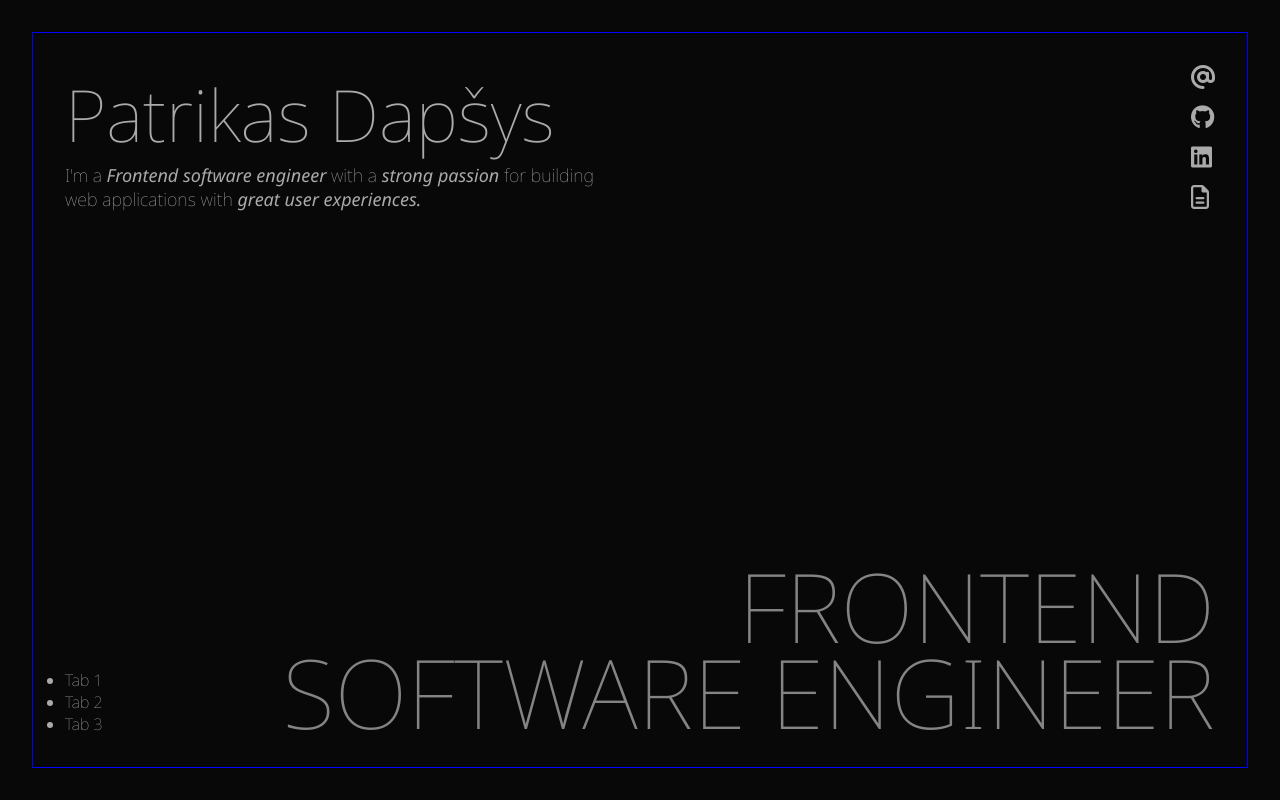
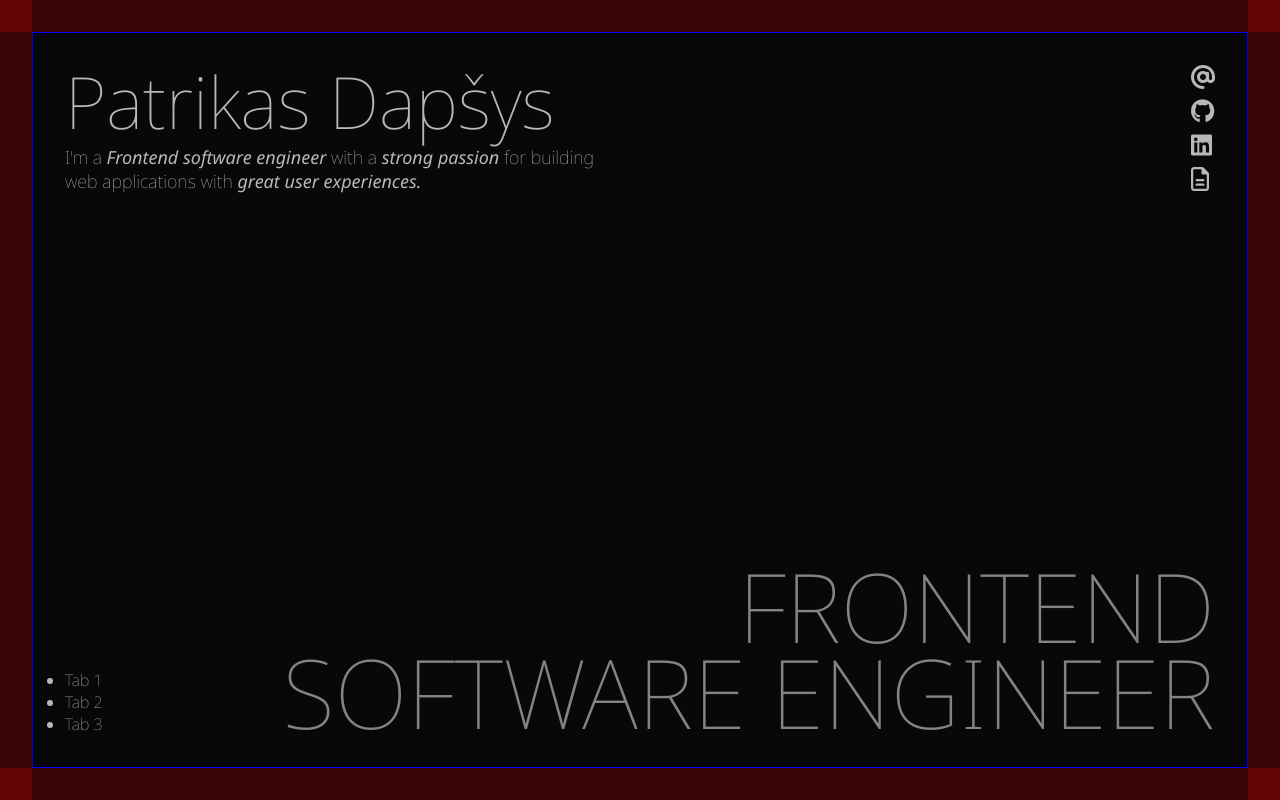
Before and after one commit to PatrikasDapsys/portfolio-2025, a Vue app: page / in a window 1280 px wide. Built offline with nearby package versions, Linux system fonts and the light colour scheme.

Commit message:
Hero content section

```diff
--- a/src/components/Mask.vue
+++ b/src/components/Mask.vue
@@ -1,5 +1,5 @@
 <template>
-  <div class="mask">s</div>
+  <div class="mask" :style="maskStyles"></div>
 </template>
 
 <script setup lang="ts">
@@ -13,19 +13,14 @@ const props = defineProps<{
   heightMeasurement: MeasurementsEnum
 }>()
 
-const unitMap: Record<MeasurementsEnum, MeasurementsEnum> = {
-  [MeasurementsEnum.PERCENTAGE]: MeasurementsEnum.PERCENTAGE,
-  [MeasurementsEnum.PX]: MeasurementsEnum.PX,
+const formatMeasurement = (value: number, measurement: MeasurementsEnum) => {
+  return `${value}${measurement}`
 }
 
-const formatMeasurement = (value: number, measurement: MeasurementsEnum) => {
-  const unit = unitMap[measurement]
-
-  return unit ? `${value}${unit}` : null
-}
-
-const formattedWidth = computed(() => formatMeasurement(props.width, props.widthMeasurement))
-const formattedHeight = computed(() => formatMeasurement(props.height, props.heightMeasurement))
+const maskStyles = computed(() => ({
+  width: formatMeasurement(props.width, props.widthMeasurement),
+  height: formatMeasurement(props.height, props.heightMeasurement),
+}))
 </script>
 
 <style scoped lang="scss">
@@ -33,13 +28,10 @@ const formattedHeight = computed(() => formatMeasurement(props.height, props.hei
 @use '../styles/partials/colors';
 
 .mask {
-  background-color: colors.$base-background-color;
-  border: 1px solid red;
+  /* background-color: colors.$base-background-color; */
+  background-color: red;
+  opacity: 0.2;
   z-index: z-index.$mask-z-index;
-  width: v-bind(formattedWidth);
-  height: v-bind(formattedHeight);
   position: absolute;
-  top: 0;
-  left: 0;
 }
 </style>
--- /dev/null
+++ b/src/data/heroPopupData.ts
@@ -0,0 +1,40 @@
+const EMAIL_POPUP_CLASS = 'fa-solid fa-at'
+const EMAIL_POPUP_LINK = 'mailto:me@patrikasdapsys.com'
+const EMAIL_POPUP_TEXT = 'me@patrikasdapsys.com'
+
+const GITHUB_POPUP_CLASS = 'fa-brands fa-github'
+const GITHUB_POPUP_LINK = 'https://github.com/PatrikasDapsys/'
+const GITHUB_POPUP_TEXT = 'GitHub Profile'
+
+const LINKEDIN_POPUP_CLASS = 'fa-brands fa-linkedin'
+const LINKEDIN_POPUP_LINK = 'https://www.linkedin.com/in/patrikas-dapsys/'
+const LINKEDIN_POPUP_TEXT = 'LinkedIn Profile'
+
+const RESUME_POPUP_CLASS = 'fa-regular fa-file-lines'
+const RESUME_POPUP_LINK = ''
+const RESUME_POPUP_TEXT = 'Resume (Outdated)'
+
+const popupData = [
+  {
+    iconClass: EMAIL_POPUP_CLASS,
+    link: EMAIL_POPUP_LINK,
+    hoverText: EMAIL_POPUP_TEXT,
+  },
+  {
+    iconClass: GITHUB_POPUP_CLASS,
+    link: GITHUB_POPUP_LINK,
+    hoverText: GITHUB_POPUP_TEXT,
+  },
+  {
+    iconClass: LINKEDIN_POPUP_CLASS,
+    link: LINKEDIN_POPUP_LINK,
+    hoverText: LINKEDIN_POPUP_TEXT,
+  },
+  {
+    iconClass: RESUME_POPUP_CLASS,
+    link: RESUME_POPUP_LINK,
+    hoverText: RESUME_POPUP_TEXT,
+  },
+]
+
+export { popupData }
--- a/src/pages/hero/Hero.vue
+++ b/src/pages/hero/Hero.vue
@@ -10,26 +10,14 @@
         </p>
       </div>
       <ul class="hero-page__popups">
-        <li>
-          <Popup
-            iconClass="fa-solid fa-at"
-            link="mailto:me@patrikasdapsys.com"
-            hover-text="me@patrikasdapsys.com"
-          />
-        </li>
-        <li>
-          <i class="hero-page__popup fa-brands fa-github"></i>
-        </li>
-        <li>
-          <i class="hero-page__popup fa-brands fa-linkedin"></i>
-        </li>
-        <li>
-          <i class="hero-page__popup fa-regular fa-file-lines"></i>
+        <li v-for="entry in popupData">
+          <Popup :iconClass="entry.iconClass" :link="entry.link" :hoverText="entry.hoverText" />
         </li>
       </ul>
     </div>
     <div class="hero-page__section">
       <ul class="hero-page__links">
+        <!-- TODO -->
         <li>Tab 1</li>
         <li>Tab 2</li>
         <li>Tab 3</li>
@@ -39,12 +27,34 @@
         software engineer
       </h2>
     </div>
-    <!-- <Mask
-      :width="maskWidth"
-      :height="maskHeight"
+    <Mask
+      class="hero-page__mask--left"
+      :width="maskWidthVertical"
+      :height="maskHeightVertical"
       :width-measurement="MeasurementsEnum.PX"
       :height-measurement="MeasurementsEnum.PERCENTAGE"
-    /> -->
+    />
+    <Mask
+      class="hero-page__mask--right"
+      :width="maskWidthVertical"
+      :height="maskHeightVertical"
+      :width-measurement="MeasurementsEnum.PX"
+      :height-measurement="MeasurementsEnum.PERCENTAGE"
+    />
+    <Mask
+      class="hero-page__mask--top"
+      :width="maskWidthHorizontal"
+      :height="maskHeightHorizontal"
+      :width-measurement="MeasurementsEnum.PERCENTAGE"
+      :height-measurement="MeasurementsEnum.PX"
+    />
+    <Mask
+      class="hero-page__mask--bottom"
+      :width="maskWidthHorizontal"
+      :height="maskHeightHorizontal"
+      :width-measurement="MeasurementsEnum.PERCENTAGE"
+      :height-measurement="MeasurementsEnum.PX"
+    />
   </div>
 </template>
 
@@ -52,11 +62,14 @@
 import Mask from '@/components/Mask.vue'
 import { IdEnum } from '@/enums/id'
 import { MeasurementsEnum } from '@/enums/measurements'
+import { popupData } from '@/data/heroPopupData'
 import { ref } from 'vue'
 import Popup from './components/Popup.vue'
 
-const maskWidth = ref(40)
-const maskHeight = ref(100)
+const maskWidthVertical = ref(32)
+const maskHeightVertical = ref(100)
+const maskWidthHorizontal = ref(100)
+const maskHeightHorizontal = ref(32)
 </script>
 
 <style scoped lang="scss">
@@ -90,6 +103,8 @@ $mask-width: 32px;
 
   &__title {
     font-size: 72px;
+    line-height: 1;
+    padding-bottom: 8px;
 
     &--secondary {
       font-size: 96px;
@@ -121,5 +136,27 @@ $mask-width: 32px;
     flex-direction: column;
     justify-content: end;
   }
+
+  &__mask {
+    &--left {
+      left: 0;
+      top: 0;
+    }
+
+    &--right {
+      right: 0;
+      top: 0;
+    }
+
+    &--top {
+      top: 0;
+      left: 0;
+    }
+
+    &--bottom {
+      bottom: 0;
+      left: 0;
+    }
+  }
 }
 </style>
--- a/src/pages/hero/components/Popup.vue
+++ b/src/pages/hero/components/Popup.vue
@@ -1,9 +1,10 @@
 <template>
   <a
     class="popup"
-    :href="link"
     target="_blank"
     rel="nofollow noopener noindex"
+    :aria-label="hoverText"
+    :href="link"
     :data-hover="hoverText"
   >
     <i :class="['popup__icon', iconClass]"></i>
@@ -11,7 +12,7 @@
 </template>
 
 <script setup lang="ts">
-const props = defineProps<{
+defineProps<{
   iconClass: string
   link: string
   hoverText: string
@@ -40,6 +41,7 @@ $hover-text-padding: 6px;
     transform: scale(0.5);
     top: calc($hover-text-padding * -2);
     pointer-events: none;
+    white-space: nowrap;
   }
 
   &:hover {
--- a/src/styles/partials/_colors.scss
+++ b/src/styles/partials/_colors.scss
@@ -1,4 +1,4 @@
 $base-background-color: #080808;
 
-$base-text-color: #aaaaaa;
+$base-text-color: #b9b8b8;
 $base-text-color-dark: #848484;
--- a/src/styles/partials/_z-index.scss
+++ b/src/styles/partials/_z-index.scss
@@ -1,3 +1,5 @@
+@use 'sass:map';
+
 $layer-0: layer-0;
 $layer-1: layer-1;
 $layer-2: layer-2;
@@ -5,7 +7,7 @@ $layer-2: layer-2;
 $z-index-map: (#{$layer-0}: 0, #{$layer-1}: 10, #{$layer-2}: 20);
 
 @function set-z-index($layer-name) {
-  $z-index: map-get($z-index-map, $layer-name);
+  $z-index: map.get($z-index-map, $layer-name);
   @if $z-index == null {
     @error "Unknown z-index layer `#{$layer-name}`. Available: #{map-keys($z-index-map)}";
   }
```
